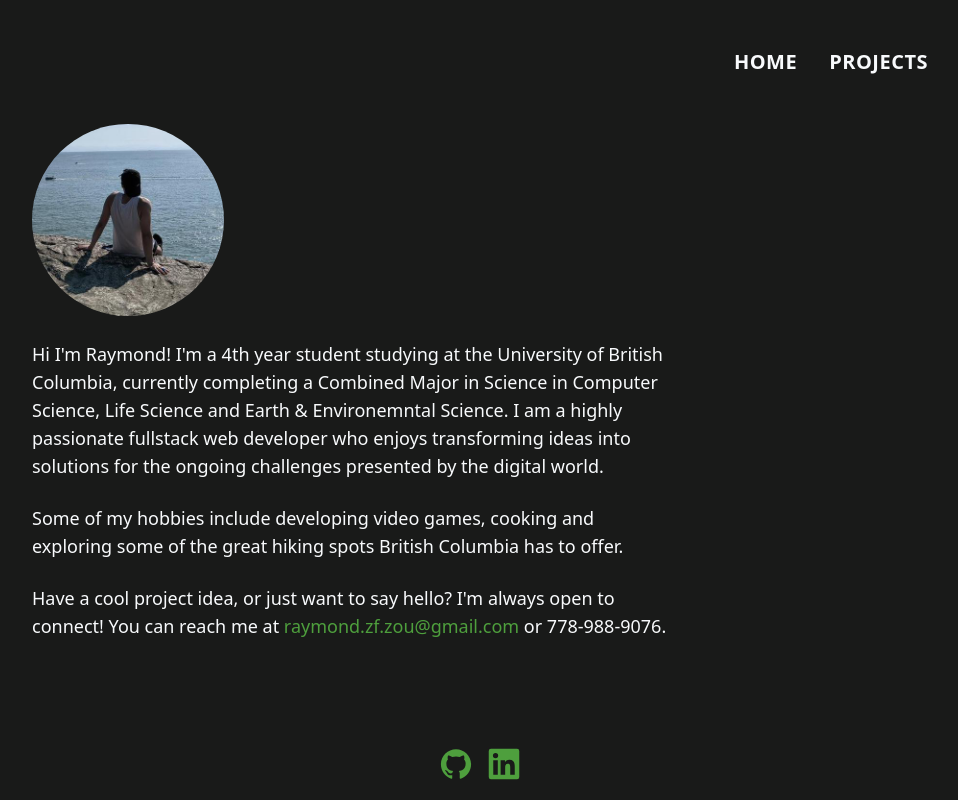
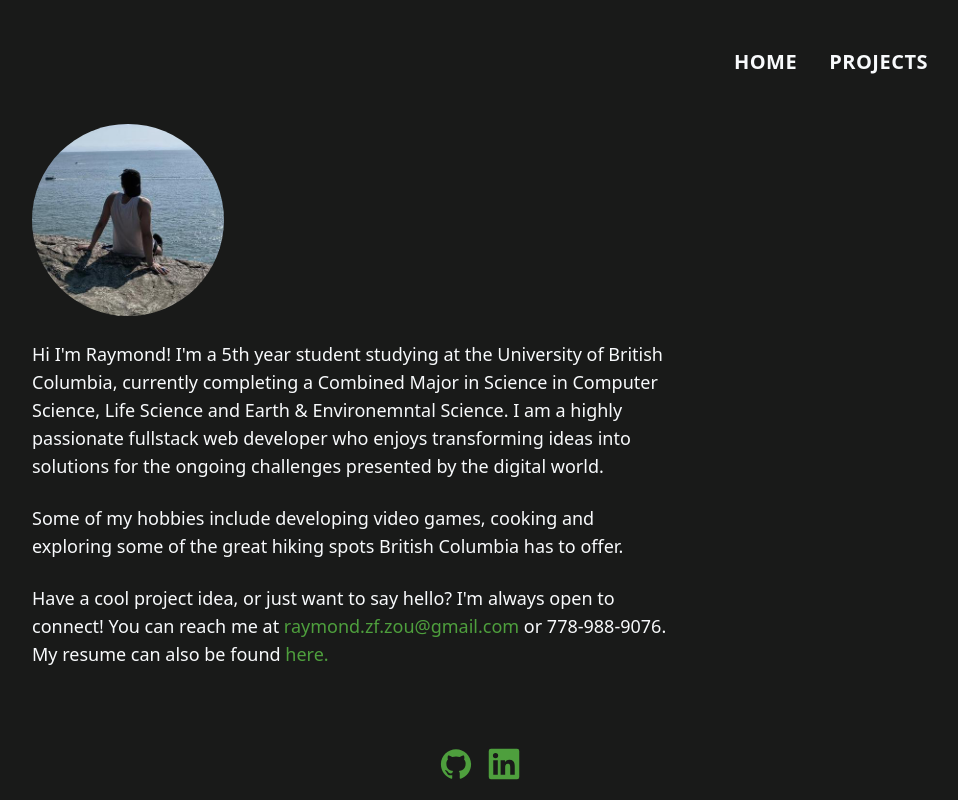
Before and after one commit to RaymoZou/personal-profile, a Next.js app: page / in a window 1280 px wide. Shown: the whole page, without its empty margins (160-1118 px from the left). Built offline with nearby package versions, Linux system fonts and the light colour scheme.

Commit message:
add resume

```diff
--- a/app/page.js
+++ b/app/page.js
@@ -8,7 +8,7 @@ export default function Homepage() {
                 <img src="raymond-profile.jfif" className="rounded-full h-48" />
             </div>
             <br />
-      <p className="text-white text-lg">Hi I'm Raymond! I'm a 4th year student studying at the University of British Columbia,
+            <p className="text-white text-lg">Hi I'm Raymond! I'm a 5th year student studying at the University of British Columbia,
                 currently completing a Combined Major in Science in Computer Science, Life Science and Earth & Environemntal Science. I am
                 a highly passionate fullstack web developer who enjoys transforming ideas into solutions for the ongoing challenges
                 presented by the digital world.
@@ -21,7 +21,7 @@ export default function Homepage() {
             <p className="text-white text-lg">
                 Have a cool project idea, or just want to say hello? I'm always open to connect! You can reach me at
                 <a href="mailto:raymond.zf.zou@gmail.com" className="text-green hover:text-darkgreen"> raymond.zf.zou@gmail.com </a>
-        or 778-988-9076.
+                or 778-988-9076. My resume can also be found <a href="/Raymond_Zou_Resume.pdf" className="text-green hover:text-darkgreen">here.</a>
             </p>
         </div>
     </>
```
Also changed, not shown: 1 other file (tests, documents, lock files or other folders). Lines whose indentation alone changed are shown as unchanged.
